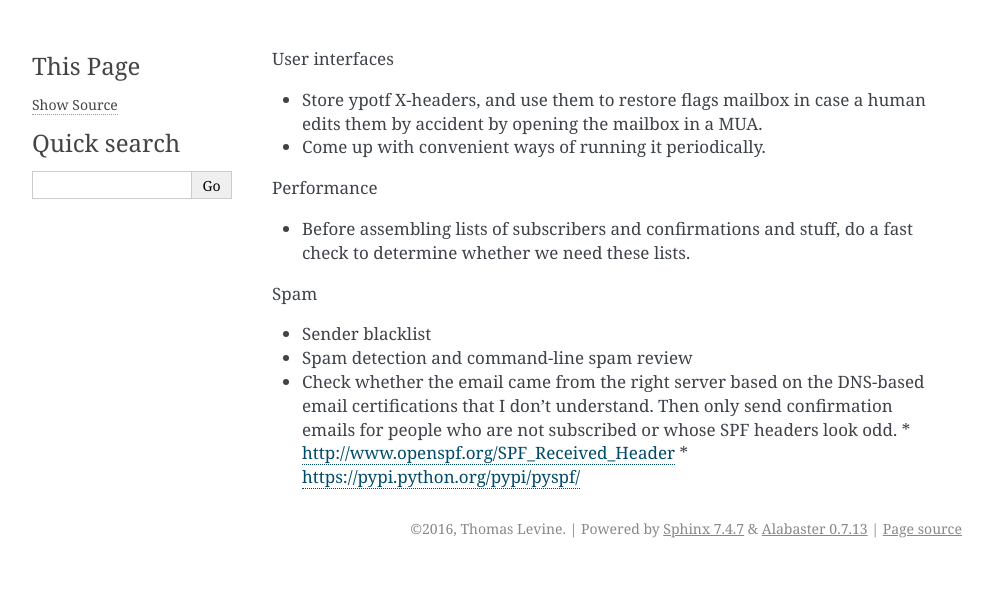
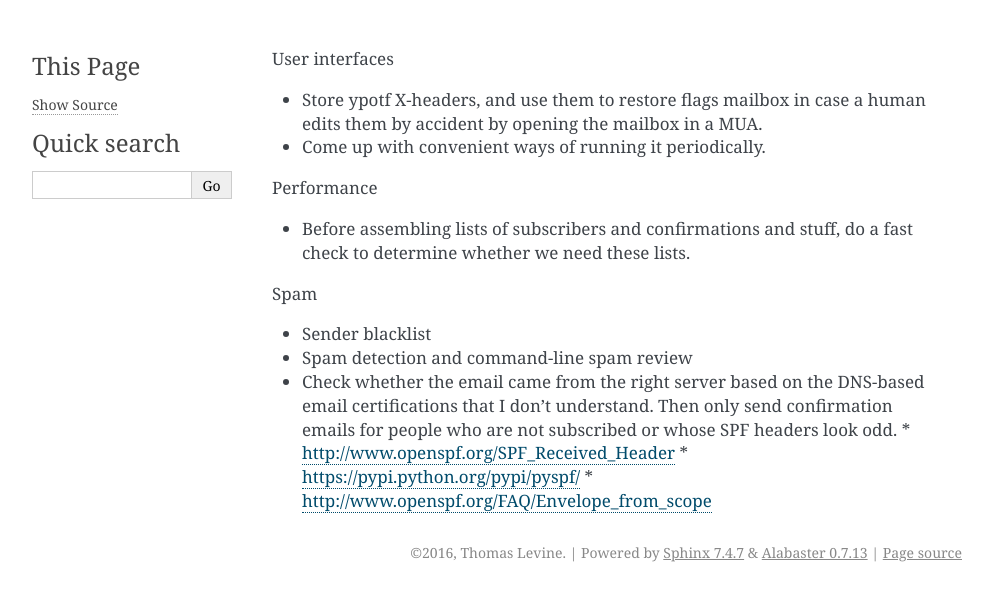
Before and after one commit to tlevine/ypotf, a Sphinx documentation site: the page built from docs/future-work.rst, in a window 1280 px wide. Shown: the top 601 px of the page, without its empty margins (148-1141 px from the left). Built offline with Sphinx 7.4.7, drawn with Linux system fonts in a browser that asks for light colours; some of the changed lines change nothing that is shown.

Commit message:
Automatic commit with j

```diff
--- a/docs/future-work.rst
+++ b/docs/future-work.rst
@@ -19,3 +19,4 @@ Spam
   SPF headers look odd.
   * http://www.openspf.org/SPF_Received_Header
   * https://pypi.python.org/pypi/pyspf/
+  * http://www.openspf.org/FAQ/Envelope_from_scope
```
